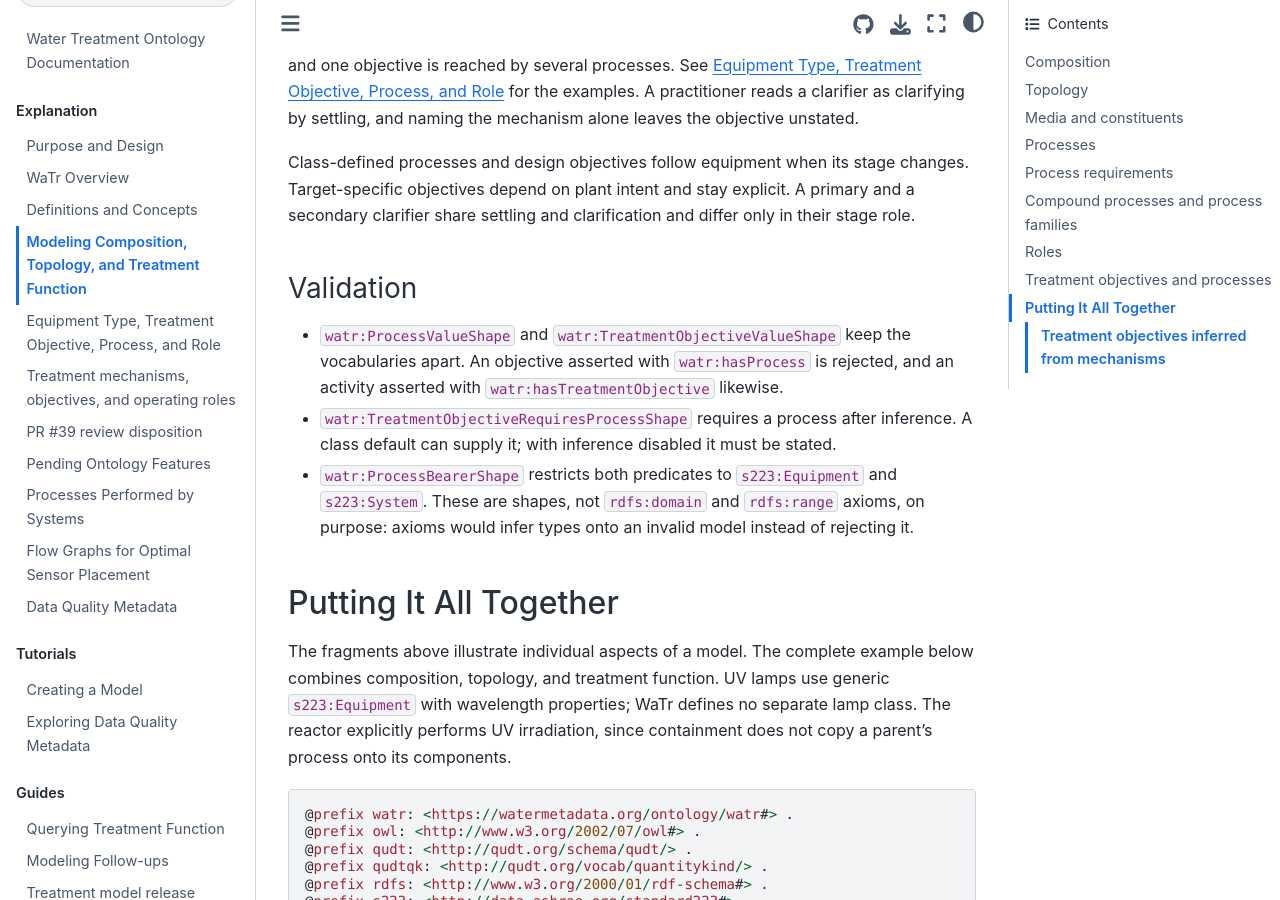
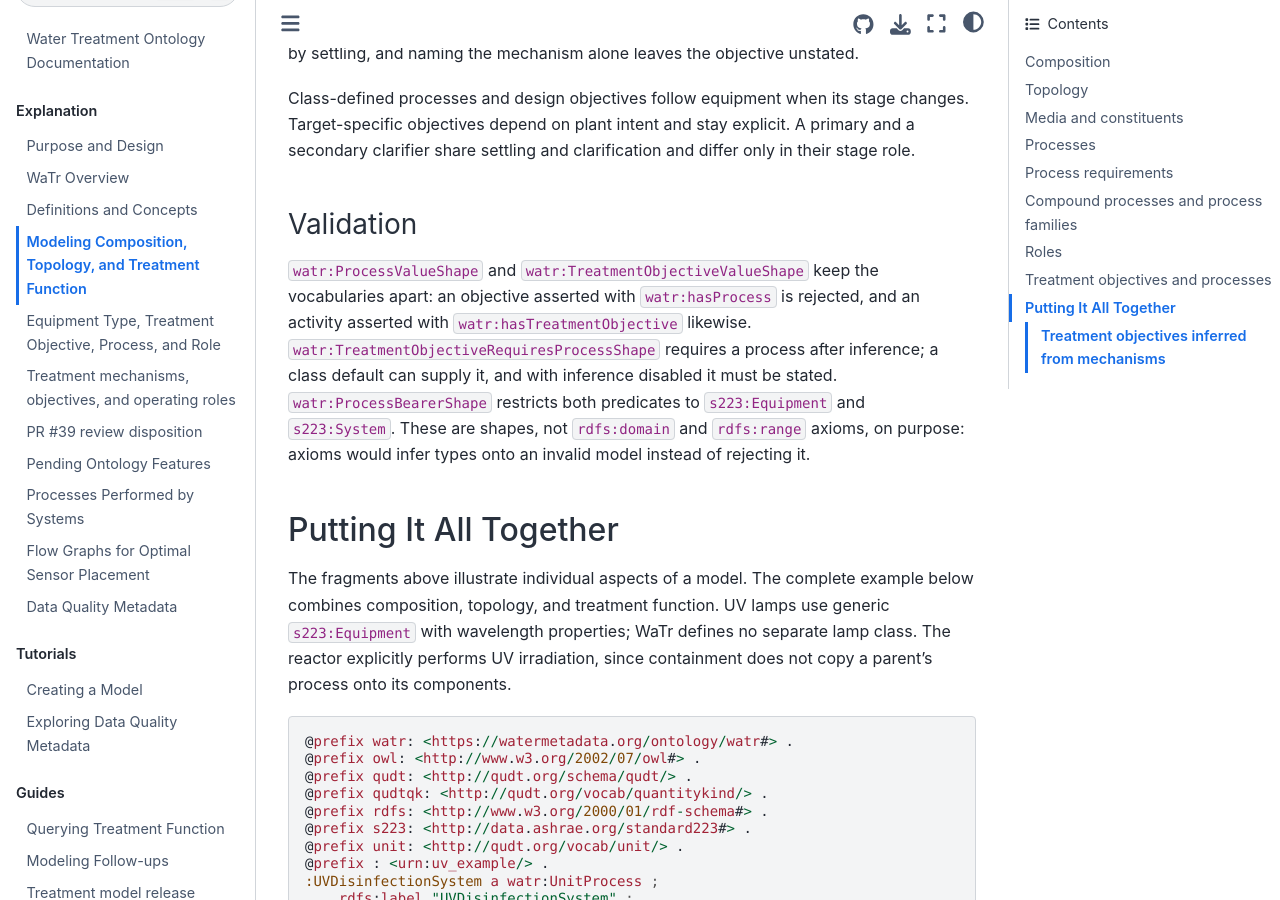
Before and after one commit to DataDrivenCPS/water-ontology, a Jupyter Book: the page built from docs/explanation/processes.md, in a window 1280 px wide and 900 px high, scrolled down 11862 px. Built offline with Jupyter Book 1.0.4 settings and Sphinx 7.4.7 and the Sphinx Book theme 1.1.4, drawn with Linux system fonts in a browser that asks for light colours.

```diff
--- a/docs/explanation/processes.md
+++ b/docs/explanation/processes.md
@@ -172,37 +172,37 @@ oil or refrigerant. `watr:Pump` restates those checks for any `s223:Mix-Fluid`.
 
 ### Validation
 
-- **S223 compatibility.** Connection points and connections must carry compatible
-  media, by the constituent rule above.
-- **`watr:CompositionPercentageShape`.** For any node with `s223:composedOf`
-  fractions in `unit:PERCENT`, the percentages on each common mass or volume basis
-  may not exceed 100%. For a constituent given as a range with
-  `s223:Aspect-LowLimit` and `s223:Aspect-HighLimit`, only the greatest declared
-  lower bound counts, since upper bounds need not hold at once. `Brine-5to10Percent`
-  (5-10% salt, 90-95% water) conforms because its lower bounds sum to 95%. A
-  partial composition that names only some constituents stays valid. See
-  {download}`composition-exceeds-100-percent.ttl <../../examples/nonconforming/composition-exceeds-100-percent.ttl>`.
-- **`watr:CompleteCompositionShape`.** When `watr:hasCompleteComposition true` is
-  asserted, the common-basis fractions must be able to total 100%. Exact fractions
-  totaling 90% fail, as do ranges whose tightest upper bounds total 90%. A missing
-  value or a lower-only bound can still reach 100% and does not by itself establish
-  a deficit. Mixed units or bases establish no common total. See
-  {download}`complete-composition-ranges.ttl <../../examples/complete-composition-ranges.ttl>`
-  and the rejected
-  {download}`complete-composition-below-100-percent.ttl <../../examples/nonconforming/complete-composition-below-100-percent.ttl>`.
-- **`watr:CompositionComplementRule`** (SHACL-AF). Fills in a percentage you did
-  not state. It applies when the medium declares `watr:hasCompleteComposition true`,
-  the fractions share a basis and percent units, and exactly one carries no
-  `s223:hasValue`. That fraction becomes the remainder of the others: 12% salt
-  with an empty water fraction yields 88%, and 20% salt with 10% solids leaves 70%
-  for water. The completed fraction can be an inline blank node or a named one;
-  name it when something else must refer to the inferred value. See
-  {download}`brine-inferred-complement.ttl <../../examples/brine-inferred-complement.ttl>`.
-  The rule stays silent when more than one fraction is unquantified, when none is
-  quantified (so a medium naming only `Constituent-H2O` is not claimed to be 100%
-  water), when a quantified fraction is a low-limit or high-limit range, or when the
-  remainder would be negative. The negative case is the over-100% error that
-  `CompositionPercentageShape` reports.
+**S223 compatibility.** Connection points and connections must carry compatible
+media, by the constituent rule above.
+**`watr:CompositionPercentageShape`.** For any node with `s223:composedOf`
+fractions in `unit:PERCENT`, the percentages on each common mass or volume basis
+may not exceed 100%. For a constituent given as a range with
+`s223:Aspect-LowLimit` and `s223:Aspect-HighLimit`, only the greatest declared
+lower bound counts, since upper bounds need not hold at once. `Brine-5to10Percent`
+(5-10% salt, 90-95% water) conforms because its lower bounds sum to 95%. A
+partial composition that names only some constituents stays valid. See
+{download}`composition-exceeds-100-percent.ttl <../../examples/nonconforming/composition-exceeds-100-percent.ttl>`.
+**`watr:CompleteCompositionShape`.** When `watr:hasCompleteComposition true` is
+asserted, the common-basis fractions must be able to total 100%. Exact fractions
+totaling 90% fail, as do ranges whose tightest upper bounds total 90%. A missing
+value or a lower-only bound can still reach 100% and does not by itself establish
+a deficit. Mixed units or bases establish no common total. See
+{download}`complete-composition-ranges.ttl <../../examples/complete-composition-ranges.ttl>`
+and the rejected
+{download}`complete-composition-below-100-percent.ttl <../../examples/nonconforming/complete-composition-below-100-percent.ttl>`.
+**`watr:CompositionComplementRule`** (SHACL-AF). Fills in a percentage you did
+not state. It applies when the medium declares `watr:hasCompleteComposition true`,
+the fractions share a basis and percent units, and exactly one carries no
+`s223:hasValue`. That fraction becomes the remainder of the others: 12% salt
+with an empty water fraction yields 88%, and 20% salt with 10% solids leaves 70%
+for water. The completed fraction can be an inline blank node or a named one;
+name it when something else must refer to the inferred value. See
+{download}`brine-inferred-complement.ttl <../../examples/brine-inferred-complement.ttl>`.
+The rule stays silent when more than one fraction is unquantified, when none is
+quantified (so a medium naming only `Constituent-H2O` is not claimed to be 100%
+water), when a quantified fraction is a low-limit or high-limit range, or when the
+remainder would be negative. The negative case is the over-100% error that
+`CompositionPercentageShape` reports.
 
 ## Processes
 
@@ -475,15 +475,14 @@ in their stage role.
 
 ### Validation
 
-- `watr:ProcessValueShape` and `watr:TreatmentObjectiveValueShape` keep the
-  vocabularies apart. An objective asserted with `watr:hasProcess` is rejected,
-  and an activity asserted with `watr:hasTreatmentObjective` likewise.
-- `watr:TreatmentObjectiveRequiresProcessShape` requires a process after
-  inference. A class default can supply it; with inference disabled it must be
-  stated.
-- `watr:ProcessBearerShape` restricts both predicates to `s223:Equipment` and
-  `s223:System`. These are shapes, not `rdfs:domain` and `rdfs:range` axioms, on
-  purpose: axioms would infer types onto an invalid model instead of rejecting it.
+`watr:ProcessValueShape` and `watr:TreatmentObjectiveValueShape` keep the
+vocabularies apart: an objective asserted with `watr:hasProcess` is rejected, and
+an activity asserted with `watr:hasTreatmentObjective` likewise.
+`watr:TreatmentObjectiveRequiresProcessShape` requires a process after inference;
+a class default can supply it, and with inference disabled it must be stated.
+`watr:ProcessBearerShape` restricts both predicates to `s223:Equipment` and
+`s223:System`. These are shapes, not `rdfs:domain` and `rdfs:range` axioms, on
+purpose: axioms would infer types onto an invalid model instead of rejecting it.
 
 ## Putting It All Together
 
```
Also changed, not shown: docs/explanation/equipment_function.md (+7 -6 lines).
